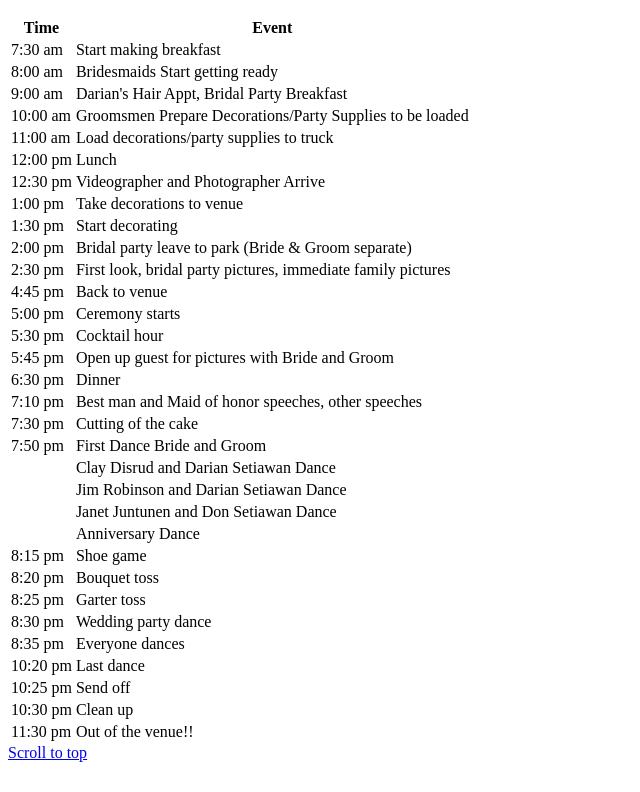
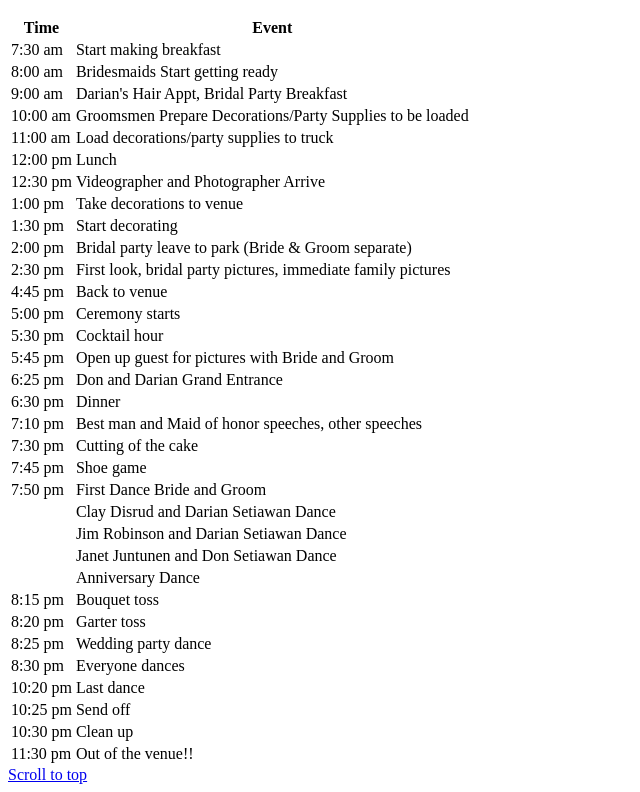
Before and after one commit to lsetiawan/wedding, a Gatsby site: page /day-schedule in a window 1280 px wide. Shown: the part 105-897 px from the top of the page, without its empty margins (0-640 px from the left). Before the commit the page ends 875 px from the top, so only its background shows below. Built offline with nearby package versions, Linux system fonts and the light colour scheme; Gatsby itself is replaced by a stand-in of ours.

Commit message:
Update schedule, add cname

```diff
--- a/src/pages/day-schedule.js
+++ b/src/pages/day-schedule.js
@@ -21,19 +21,20 @@ const tablebody = [
   { time: '17:00', event: 'Ceremony starts'},
   { time: '17:30', event: 'Cocktail hour'},
   { time: '17:45', event: 'Open up guest for pictures with Bride and Groom'},
+  { time: '18:25', event: 'Don and Darian Grand Entrance'},
   { time: '18:30', event: 'Dinner'},
   { time: '19:10', event: 'Best man and Maid of honor speeches, other speeches'},
   { time: '19:30', event: 'Cutting of the cake'},
+  { time: '19:45', event: 'Shoe game'},
   { time: '19:50', event: 'First Dance Bride and Groom'},
   { time: '', event: 'Clay Disrud and Darian Setiawan Dance'},
   { time: '', event: 'Jim Robinson and Darian Setiawan Dance'},
   { time: '', event: 'Janet Juntunen and Don Setiawan Dance'},
   { time: '', event: 'Anniversary Dance'},
-  { time: '20:15', event: 'Shoe game'},
-  { time: '20:20', event: 'Bouquet toss'},
-  { time: '20:25', event: 'Garter toss'},
-  { time: '20:30', event: 'Wedding party dance'},
-  { time: '20:35', event: 'Everyone dances'},
+  { time: '20:15', event: 'Bouquet toss'},
+  { time: '20:20', event: 'Garter toss'},
+  { time: '20:25', event: 'Wedding party dance'},
+  { time: '20:30', event: 'Everyone dances'},
   { time: '22:20', event: 'Last dance'},
   { time: '22:25', event: 'Send off'},
   { time: '22:30', event: 'Clean up'},
```
Also changed, not shown: 1 other file.
